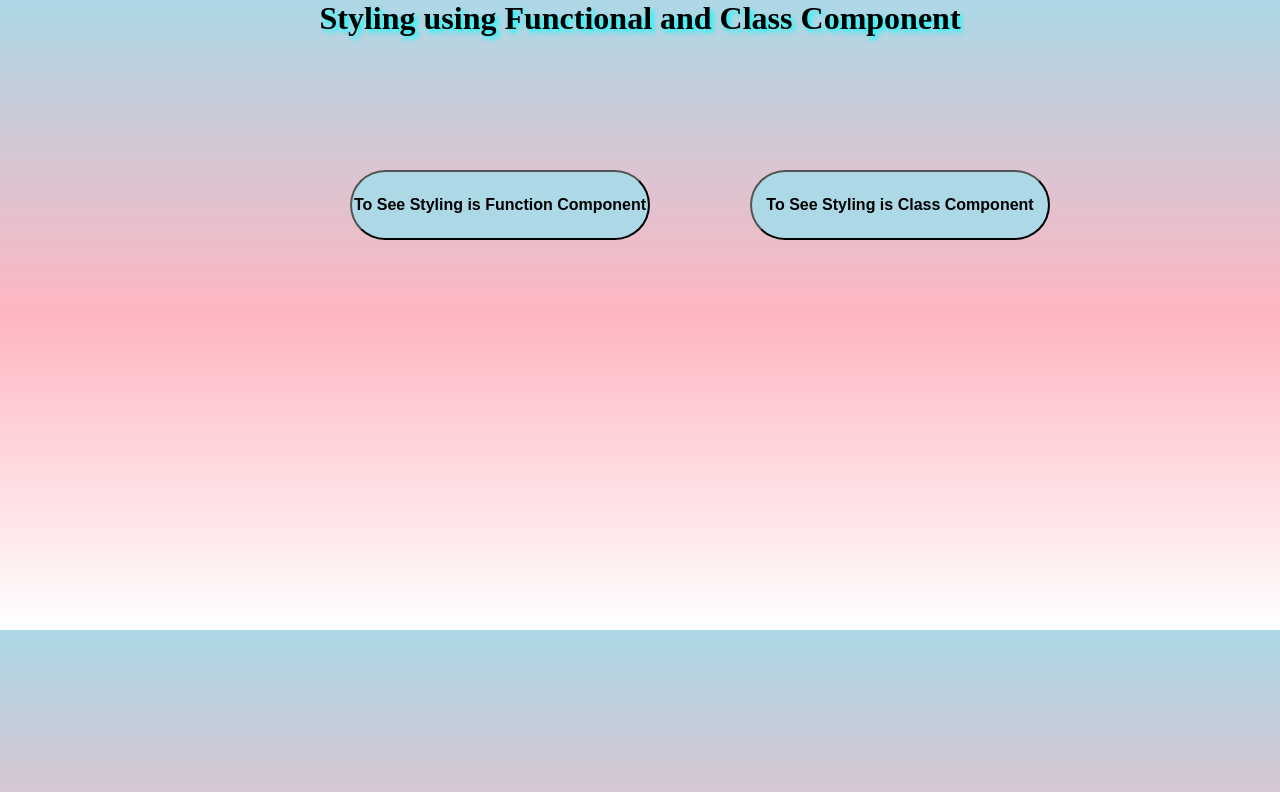
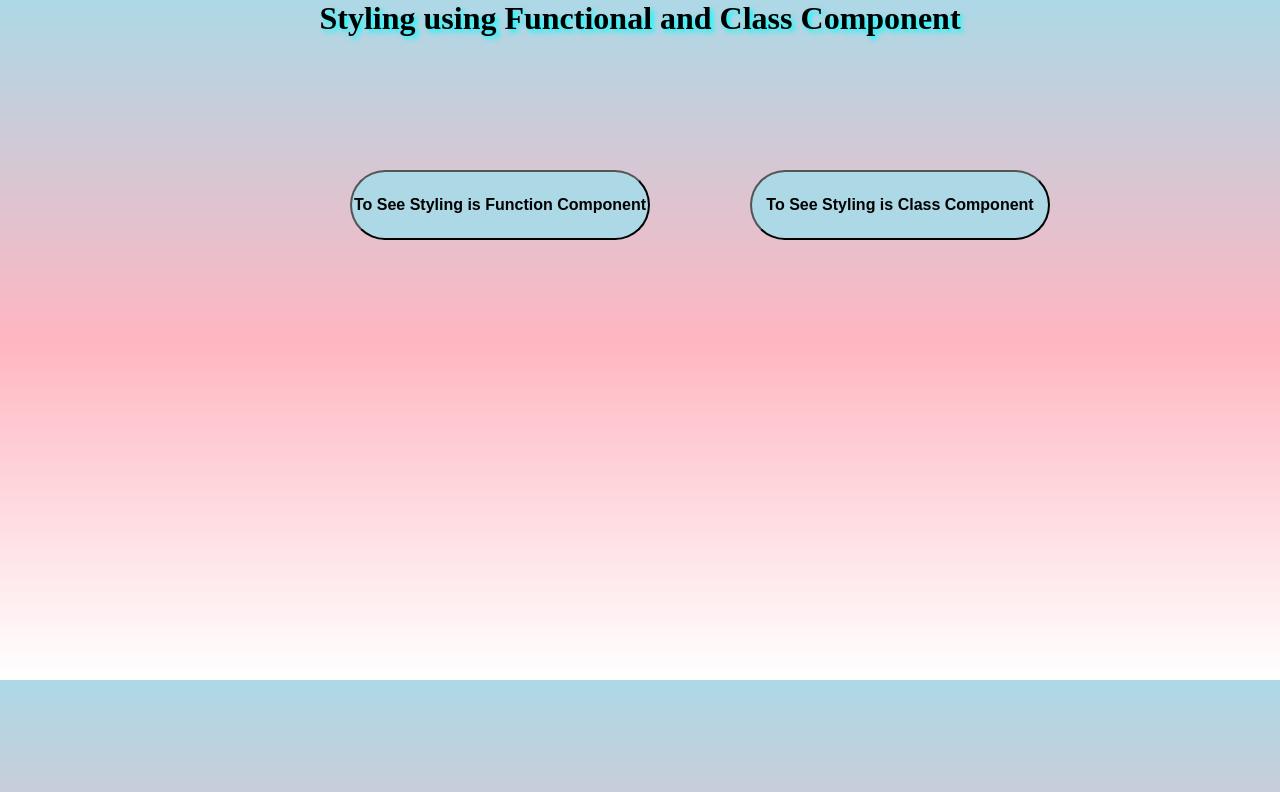
Before and after one commit to h75imanshi/Reacthandson1, a React (Create React App) app: page / in a window 1280 px wide. Shown: the top 792 px of the page. Built offline with nearby package versions, Linux system fonts and the light colour scheme.

Commit message:
Update Style.css

```diff
--- a/src/Handsonone/Style.css
+++ b/src/Handsonone/Style.css
@@ -6,7 +6,7 @@ padding: 0;
 
 body
 {
-    height: 630px;
+    height: 680px;
     background: linear-gradient(lightblue,lightpink,white);
 }
 
```
